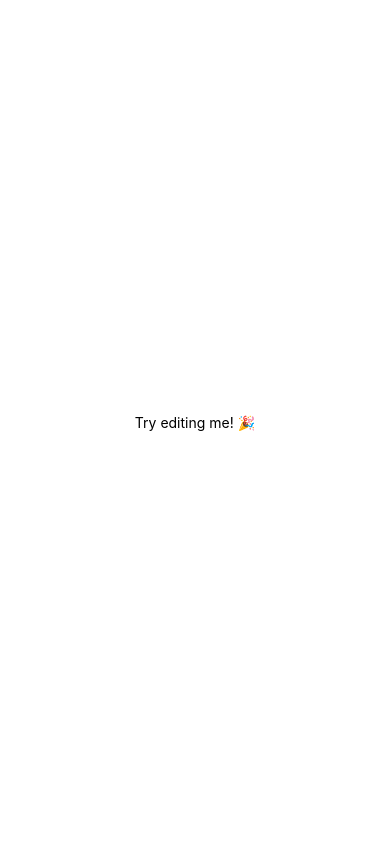
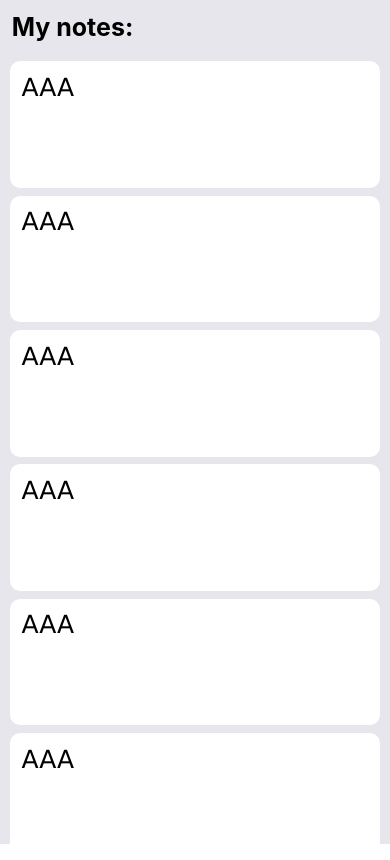
Before and after one commit to matviitertyshnyi/notatnik, a React Native app: screen / in a window 390 px wide. Built offline with nearby package versions, Linux system fonts and the light colour scheme.

Commit message:
Revert "Revert "design""
This reverts commit 9332a7f57e51e923a80701485e4262beb62f547f.

```diff
--- a/App.tsx
+++ b/App.tsx
@@ -1,17 +1,24 @@
 import React from 'react';
-import {Text, View} from 'react-native';
+import {Text, View,  StyleSheet, TouchableOpacity} from 'react-native';
+import { useStyles } from './styles';
+import Note from './newNote';
+const styles = useStyles();
 
 const YourApp = () => {
   return (
-    <View
-      style={{
-        flex: 1,
-        justifyContent: 'center',
-        alignItems: 'center',
-      }}>
-      <Text>Try editing me! 🎉</Text>
+
+    <View style={styles.container}>
+      <Text style={styles.header}>My notes:</Text>
+        <Note/>
+        <Note/>
+        <Note/>
+        <Note/>
+        <Note/>
+        <Note/>
     </View>
-  );
+    );
 };
 
+
+
 export default YourApp;
--- /dev/null
+++ b/newNote.js
@@ -0,0 +1,17 @@
+import React from 'react';
+import {Text, View,  StyleSheet, TouchableOpacity} from 'react-native';
+import { useStyles } from './styles';
+const styles = useStyles();
+
+const Note = () => {
+
+
+  return(
+  <TouchableOpacity style={styles.note}>
+    <Text style={styles.noteText}>AAA</Text>
+  </TouchableOpacity>
+)
+}
+
+
+export default Note;
--- a/styles.ts
+++ b/styles.ts
@@ -1,10 +1,39 @@
-
 import { StyleSheet } from 'react-native';
 
 export const useStyles = () => {
 
     const styles = StyleSheet.create({
+       container: {
+        backgroundColor:"#e6e6ec",
+        height: "100%",
+        width: "100%",
+       },
+       header: {
+        backgroundColor:"#e6e6ec",
+        padding: "3%",
+        fontSize: 25,
+        color: 'black',
+        fontWeight: 'bold',
+       },
+       note: {
+       width: "95%",
+       height: "15%",
+       marginLeft: "auto",
+       marginRight: "auto",
+       backgroundColor:"#FFF",
+       padding: "3%",
+       marginTop: "2%",
+       borderRadius: 10,
+       borderStyle: 'solid',
+       borderColor: "#000000",
+       borderWidth: 0,
+      },
+      noteText:{
+        fontSize: 25,
+        fontFamily: 'lucida grande, tahoma, verdana, arial, sans-serif',
+        color: "black",
+      }
 
-    });
+   });
     return styles;
 }
```
Also changed, not shown: 1 other file (tests, documents, lock files or other folders).
